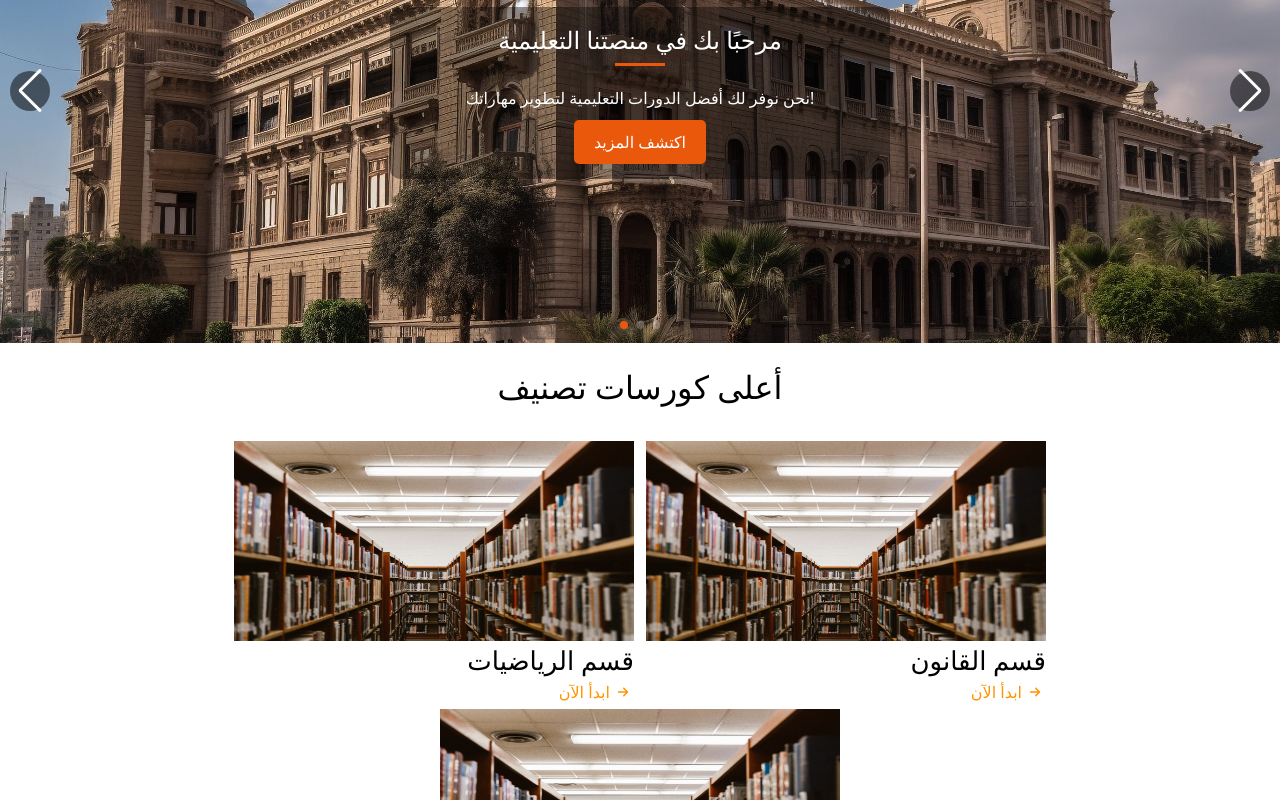
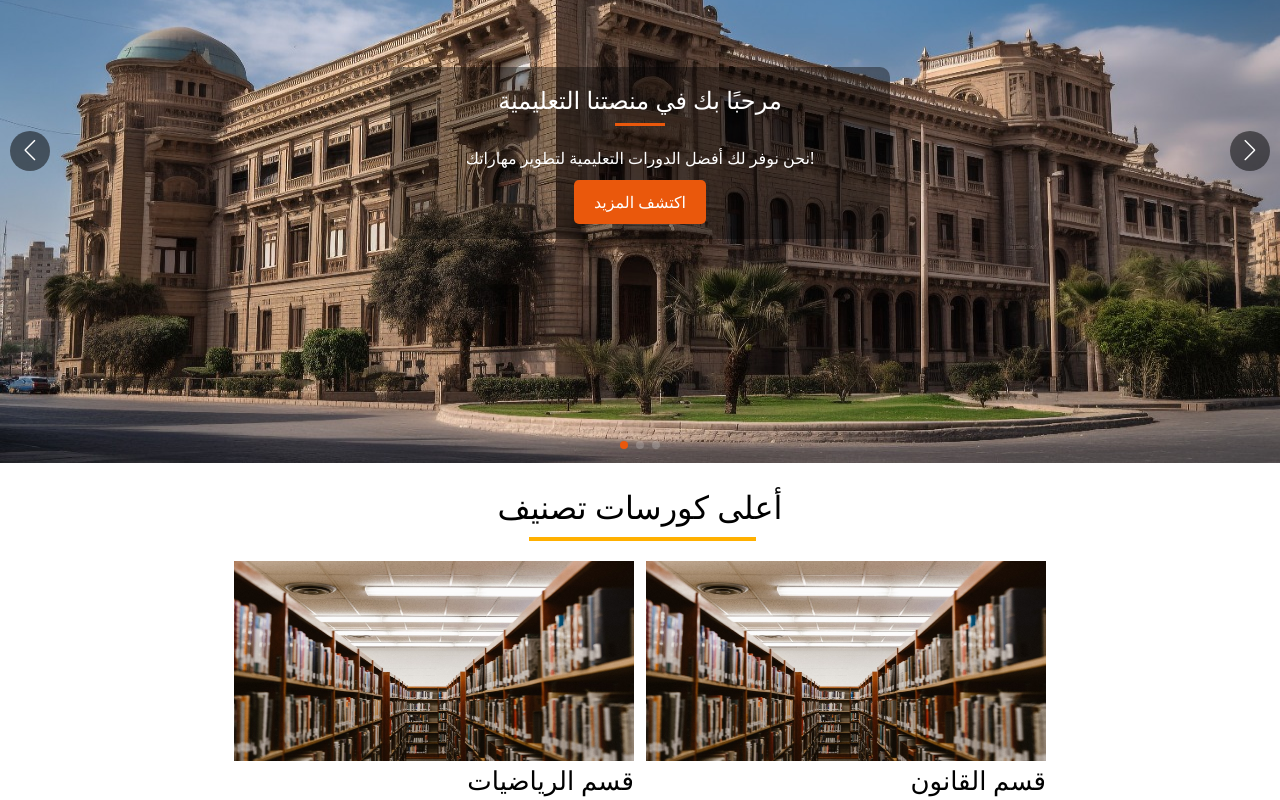
Before and after one commit to Israa-Atef150/NextGen-Academy, a React (Vite) app: page / in a window 1280 px wide. Shown: the part 660-1460 px from the top of the page. Built offline with nearby package versions, Linux system fonts and the light colour scheme.

Commit message:
fix-some-Pb

```diff
--- a/src/Modules/GuideModule/Components/HeroSection/HeroSection.css
+++ b/src/Modules/GuideModule/Components/HeroSection/HeroSection.css
@@ -1,11 +1,12 @@
 .hero-container {
   width: 100%;
   position: relative;
+  height: 620px;
 }
 
 .hero-swiper {
   width: 100%;
-  height: 500px;
+  height: 100%;
 }
 
 .slide-content {
@@ -16,8 +17,8 @@
 
 .hero-image {
   width: 100%;
-  height: 500px;
-  object-fit: cover;
+  height: 100%;
+  /* object-fit: cover; */
 }
 
 .hero-content {
@@ -86,3 +87,8 @@
 .swiper-pagination-bullet-active {
   background: rgb(234 88 12);
 }
+
+
+.swiper-button-prev:after , .swiper-button-next:after{
+  font-size: 21px;
+}
--- a/src/Modules/SharedModule/Components/Courses/Courses.css
+++ b/src/Modules/SharedModule/Components/Courses/Courses.css
@@ -4,10 +4,20 @@
     display: flex;
     gap: 30px;
     flex-direction: column;
+    align-items: center;
 }
 .Courses .Courses-title{
-    text-align: center;
     font-size: 32px;
+    position: relative;
+    width: fit-content;
+}
+.Courses .Courses-title::before{
+    content: '';
+    position: absolute;
+    border: 2.5px solid #ffb000;
+    width: 80%;
+    bottom: -10px;
+    left: 31px;
 }
 .Courses .Courses-content{
     width: 80%;
--- a/src/Modules/SharedModule/Components/NavBar/NavBar.jsx
+++ b/src/Modules/SharedModule/Components/NavBar/NavBar.jsx
@@ -5,6 +5,8 @@ export default function NavBar() {
   const [menuOpen, setMenuOpen] = useState(false);
 
   return (
+    <>
+      {/* شريط التنقل */}
       <nav dir="rtl" className="bg-white dark:bg-gray-900 fixed w-full z-20 top-0 start-0 border-b border-gray-200 dark:border-gray-600">
         <div className="max-w-screen-xl flex flex-wrap items-center justify-between mx-auto p-4">
 
@@ -72,5 +74,11 @@ export default function NavBar() {
 
         </div>
       </nav>
+
+      {/* محتوى الصفحة مع إضافة `padding-top` لتجنب التداخل مع النافبار */}
+      <div className="pt-20">
+        {/* باقي محتوى الصفحة */}
+      </div>
+    </>
   );
 }
```
Lines whose indentation alone changed are shown as unchanged.
